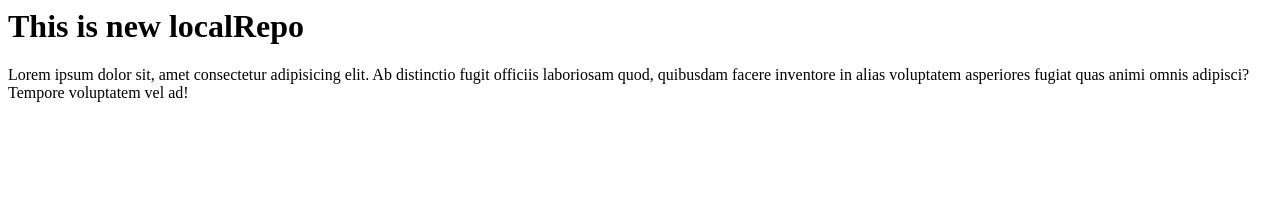
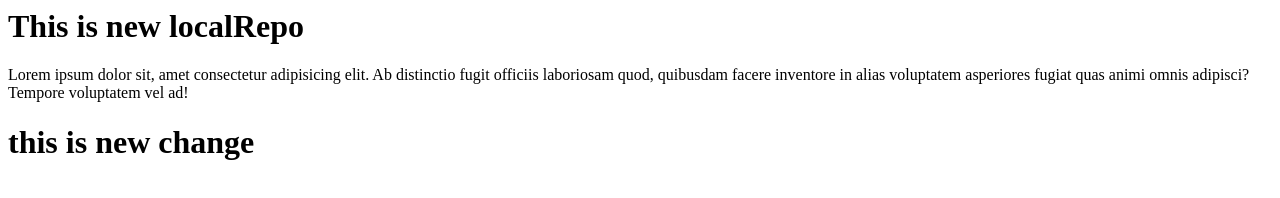
Before and after one commit to Rashid-Pathan/localRepo, a plain HTML site: page index.html in a window 1280 px wide. Drawn offline with Linux system fonts and the light colour scheme.

Commit message:
add new change

```diff
--- a/index.html
+++ b/index.html
@@ -1,2 +1,3 @@
 <h1>This is new localRepo</h1>
 <P>Lorem ipsum dolor sit, amet consectetur adipisicing elit. Ab distinctio fugit officiis laboriosam quod, quibusdam facere inventore in alias voluptatem asperiores fugiat quas animi omnis adipisci? Tempore voluptatem vel ad!</P>
+<h1>this is  new change </h1>
```
